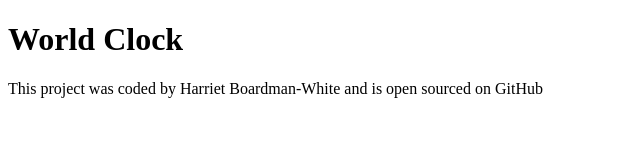
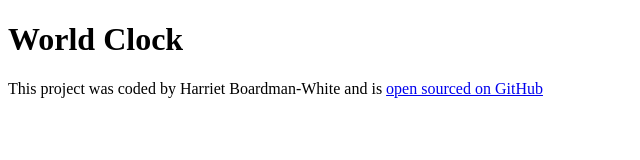
Before and after one commit to harrietgbw/world-clock, a plain HTML site: page index.html in a window 1280 px wide. Shown: the whole page, without its empty margins (0-640 px from the left). Drawn offline with Linux system fonts and the light colour scheme.

Commit message:
link added in footer

```diff
--- a/index.html
+++ b/index.html
@@ -8,8 +8,8 @@
   <body>
     <h1>World Clock</h1>
     <footer>
-      This project was coded by Harriet Boardman-White and is open sourced on
-      GitHub
+      This project was coded by Harriet Boardman-White and is
+      <a href="#" target="_blank"> open sourced on GitHub</a>
     </footer>
   </body>
 </html>
```
